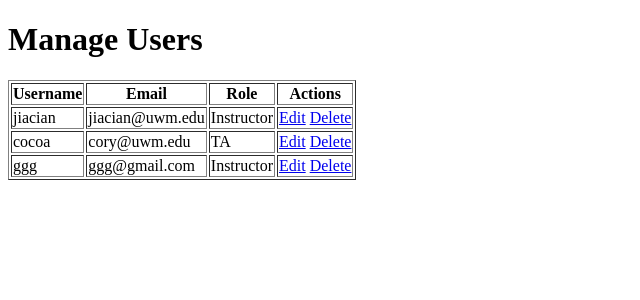
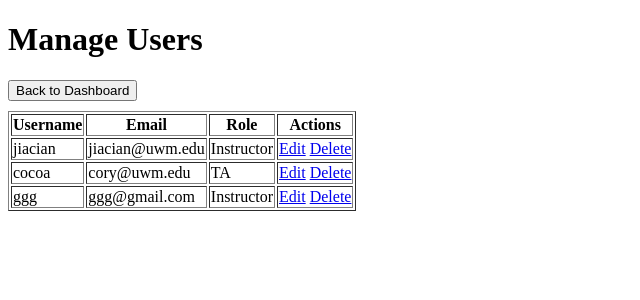
Before and after one commit to Connor-Gregor/TAScheduler, a Django app: page /account-management/ in a window 1280 px wide. Shown: the top 300 px of the page, without its empty margins (0-640 px from the left). Run offline with Django 5.2, Linux system fonts and the light colour scheme; a user stored in the database is signed in; data comes from the database, SQL or seed files in the repository; both versions use the stored data as it was after the commit.

Commit message:
manage users updated

```diff
--- a/templates/admin/manage_users.html
+++ b/templates/admin/manage_users.html
@@ -6,6 +6,12 @@
 </head>
 <body>
     <h1>Manage Users</h1>
+
+    <!-- Back to Dashboard Button -->
+    <a href="{% url 'dashboard' %}" style="text-decoration: none;">
+        <button style="margin-bottom: 10px;">Back to Dashboard</button>
+    </a>
+
     <table border="1">
         <thead>
             <tr>
```
Also changed, not shown: db.sqlite3.
